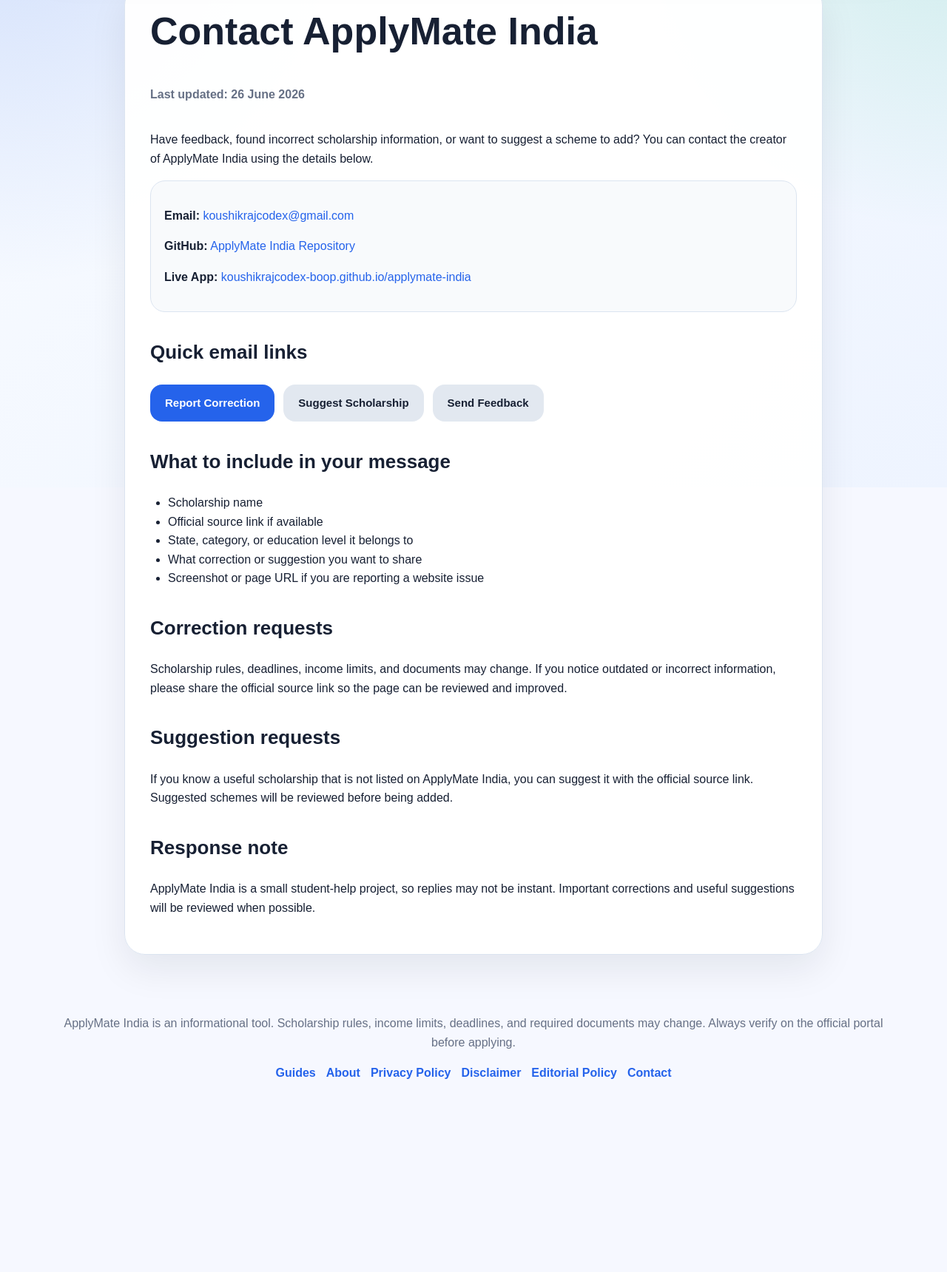
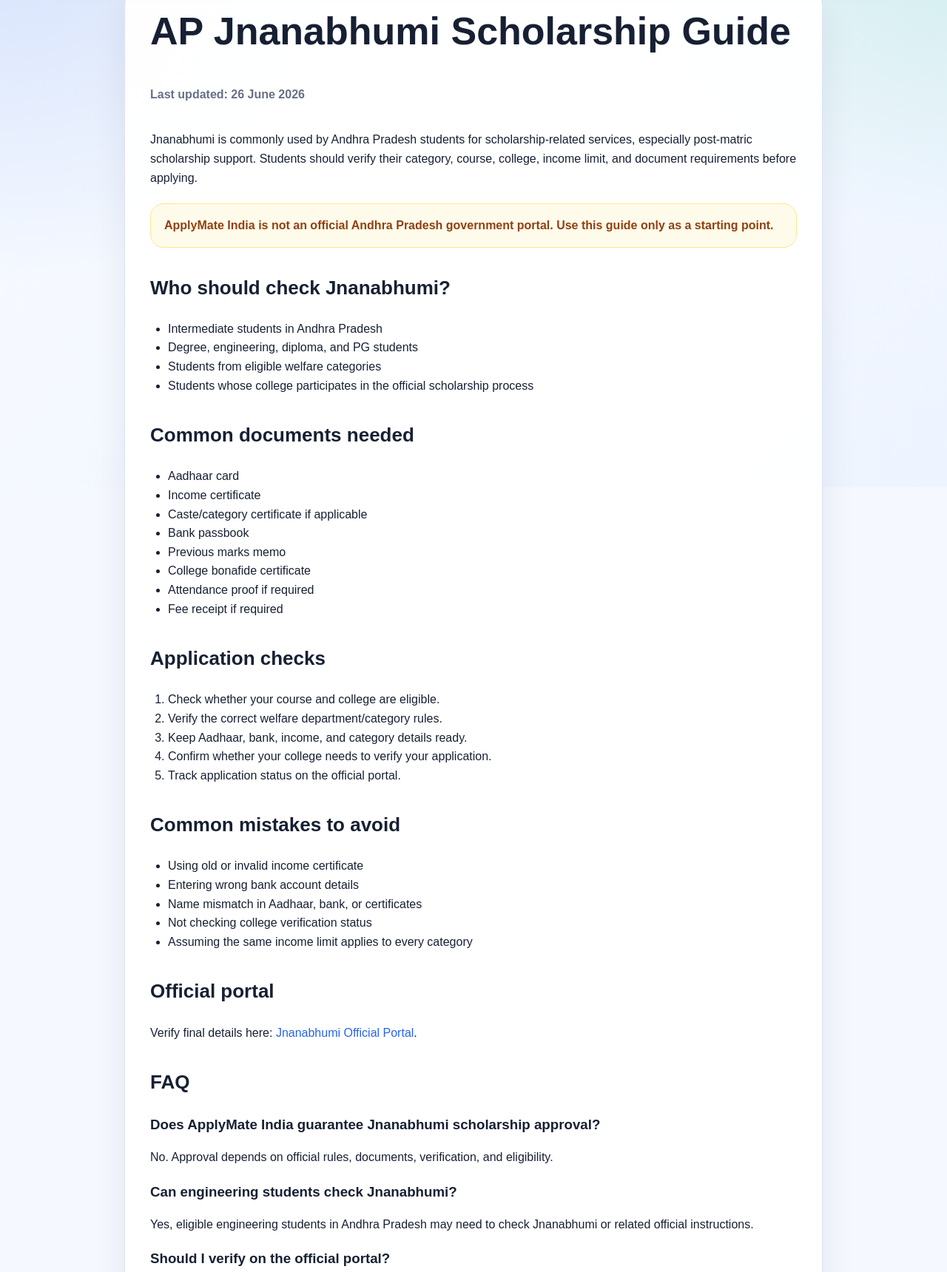
Before and after one commit to koushikrajcodex-boop/applymate-india, a plain HTML site: page ap-jnanabhumi-guide.html in a window 1280 px wide. Shown: the part 141-1861 px from the top of the page at 74% size. Before the commit the page ends 1653 px from the top, so only its background shows below. Drawn offline with Linux system fonts and the light colour scheme.

Commit message:
Update ap-jnanabhumi-guide.html

```diff
--- a/ap-jnanabhumi-guide.html
+++ b/ap-jnanabhumi-guide.html
@@ -4,10 +4,10 @@
   <meta charset="UTF-8" />
   <meta name="viewport" content="width=device-width, initial-scale=1.0" />
 
-  <title>Contact ApplyMate India</title>
-  <meta name="description" content="Contact ApplyMate India for scholarship corrections, feedback, suggestions, and student-help improvements." />
+  <title>AP Jnanabhumi Scholarship Guide - ApplyMate India</title>
+  <meta name="description" content="Guide for Andhra Pradesh Jnanabhumi scholarship documents, eligibility checks, common mistakes, and official portal verification." />
   <meta name="robots" content="index, follow" />
-  <link rel="canonical" href="https://koushikrajcodex-boop.github.io/applymate-india/contact.html" />
+  <link rel="canonical" href="https://koushikrajcodex-boop.github.io/applymate-india/ap-jnanabhumi-guide.html" />
 
   <!-- Paste Google AdSense code here after approval/setup -->
 
@@ -36,84 +36,79 @@
 
   <main class="content-page">
     <section class="content-card">
-      <h1>Contact ApplyMate India</h1>
+      <h1>AP Jnanabhumi Scholarship Guide</h1>
       <span class="last-updated">Last updated: 26 June 2026</span>
 
       <p>
-        Have feedback, found incorrect scholarship information, or want to suggest a scheme to add?
-        You can contact the creator of ApplyMate India using the details below.
+        Jnanabhumi is commonly used by Andhra Pradesh students for scholarship-related services, especially post-matric
+        scholarship support. Students should verify their category, course, college, income limit, and document requirements
+        before applying.
       </p>
 
-      <div class="contact-box">
-        <p>
-          <strong>Email:</strong>
-          <a href="mailto:koushikrajcodex@gmail.com">koushikrajcodex@gmail.com</a>
-        </p>
-
-        <p>
-          <strong>GitHub:</strong>
-          <a href="https://github.com/koushikrajcodex-boop/applymate-india" target="_blank">
-            ApplyMate India Repository
-          </a>
-        </p>
-
-        <p>
-          <strong>Live App:</strong>
-          <a href="https://koushikrajcodex-boop.github.io/applymate-india/" target="_blank">
-            koushikrajcodex-boop.github.io/applymate-india
-          </a>
-        </p>
+      <div class="notice-box">
+        ApplyMate India is not an official Andhra Pradesh government portal. Use this guide only as a starting point.
       </div>
 
-      <h2>Quick email links</h2>
-
-      <div class="quick-actions">
-        <a class="text-btn" href="mailto:koushikrajcodex@gmail.com?subject=Scholarship Correction&body=Scholarship name:%0AIssue found:%0AOfficial source link:%0ASuggested correction:">
-          Report Correction
-        </a>
-
-        <a class="text-btn secondary-action" href="mailto:koushikrajcodex@gmail.com?subject=Suggest a Scholarship&body=Scholarship name:%0AState/category:%0AOfficial source link:%0AWhy it should be added:">
-          Suggest Scholarship
-        </a>
-
-        <a class="text-btn secondary-action" href="mailto:koushikrajcodex@gmail.com?subject=ApplyMate India Feedback&body=Your feedback:%0APage URL if any:%0ADevice/browser if issue:">
-          Send Feedback
-        </a>
-      </div>
-
-      <h2>What to include in your message</h2>
+      <h2>Who should check Jnanabhumi?</h2>
       <ul>
-        <li>Scholarship name</li>
-        <li>Official source link if available</li>
-        <li>State, category, or education level it belongs to</li>
-        <li>What correction or suggestion you want to share</li>
-        <li>Screenshot or page URL if you are reporting a website issue</li>
+        <li>Intermediate students in Andhra Pradesh</li>
+        <li>Degree, engineering, diploma, and PG students</li>
+        <li>Students from eligible welfare categories</li>
+        <li>Students whose college participates in the official scholarship process</li>
       </ul>
 
-      <h2>Correction requests</h2>
+      <h2>Common documents needed</h2>
+      <ul>
+        <li>Aadhaar card</li>
+        <li>Income certificate</li>
+        <li>Caste/category certificate if applicable</li>
+        <li>Bank passbook</li>
+        <li>Previous marks memo</li>
+        <li>College bonafide certificate</li>
+        <li>Attendance proof if required</li>
+        <li>Fee receipt if required</li>
+      </ul>
+
+      <h2>Application checks</h2>
+      <ol>
+        <li>Check whether your course and college are eligible.</li>
+        <li>Verify the correct welfare department/category rules.</li>
+        <li>Keep Aadhaar, bank, income, and category details ready.</li>
+        <li>Confirm whether your college needs to verify your application.</li>
+        <li>Track application status on the official portal.</li>
+      </ol>
+
+      <h2>Common mistakes to avoid</h2>
+      <ul>
+        <li>Using old or invalid income certificate</li>
+        <li>Entering wrong bank account details</li>
+        <li>Name mismatch in Aadhaar, bank, or certificates</li>
+        <li>Not checking college verification status</li>
+        <li>Assuming the same income limit applies to every category</li>
+      </ul>
+
+      <h2>Official portal</h2>
       <p>
-        Scholarship rules, deadlines, income limits, and documents may change. If you notice outdated or incorrect information,
-        please share the official source link so the page can be reviewed and improved.
+        Verify final details here:
+        <a href="https://jnanabhumi.ap.gov.in/" target="_blank">Jnanabhumi Official Portal</a>.
       </p>
 
-      <h2>Suggestion requests</h2>
-      <p>
-        If you know a useful scholarship that is not listed on ApplyMate India, you can suggest it with the official source
-        link. Suggested schemes will be reviewed before being added.
-      </p>
+      <h2>FAQ</h2>
 
-      <h2>Response note</h2>
-      <p>
-        ApplyMate India is a small student-help project, so replies may not be instant. Important corrections and useful
-        suggestions will be reviewed when possible.
-      </p>
+      <h3>Does ApplyMate India guarantee Jnanabhumi scholarship approval?</h3>
+      <p>No. Approval depends on official rules, documents, verification, and eligibility.</p>
+
+      <h3>Can engineering students check Jnanabhumi?</h3>
+      <p>Yes, eligible engineering students in Andhra Pradesh may need to check Jnanabhumi or related official instructions.</p>
+
+      <h3>Should I verify on the official portal?</h3>
+      <p>Yes. Always verify current rules and deadlines on the official Jnanabhumi portal.</p>
     </section>
   </main>
 
   <footer>
     <p>
-      ApplyMate India is an informational tool. Scholarship rules, income limits, deadlines, and required documents may change.
-      Always verify on the official portal before applying.
+      ApplyMate India is an informational tool. Always verify details on official portals before applying.
     </p>
 
     <div class="footer-links">
```
